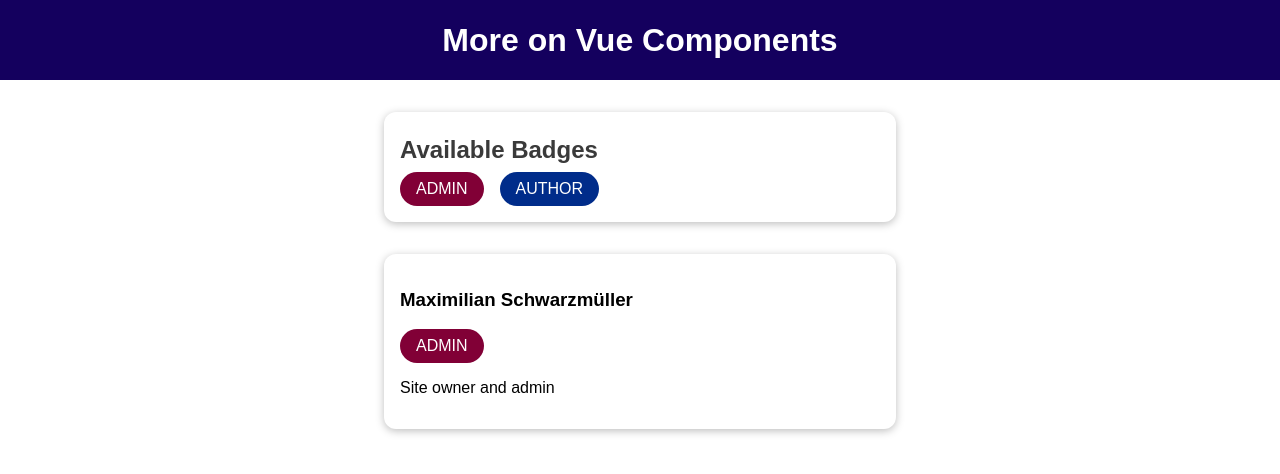
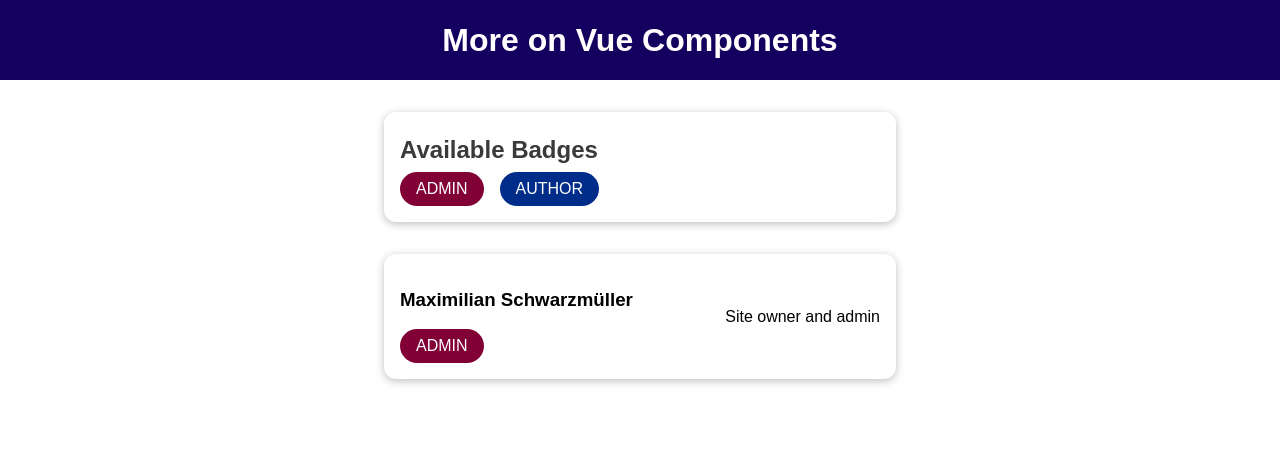
Before and after one commit to yozdil/learning-vue, a Vue app in the folder 04-components/04-diving-deeper/01-starting-setup/: page / in a window 1280 px wide. Shown: the top 474 px of the page. Built offline with nearby package versions, Linux system fonts and the light colour scheme.

Commit message:
implement slots

```diff
--- a/04-components/04-diving-deeper/01-starting-setup/src/components/BadgeList.vue
+++ b/04-components/04-diving-deeper/01-starting-setup/src/components/BadgeList.vue
@@ -13,6 +13,14 @@
 </template>
 
 <style scoped>
+section {
+  margin: 2rem auto;
+  max-width: 30rem;
+  border-radius: 12px;
+  box-shadow: 0 2px 8px rgba(0, 0, 0, 0.26);
+  padding: 1rem;
+}
+
 section h2 {
   margin: 0.5rem 0;
   color: #3a3a3a;
--- a/04-components/04-diving-deeper/01-starting-setup/src/components/BaseBadge.vue
+++ b/04-components/04-diving-deeper/01-starting-setup/src/components/BaseBadge.vue
@@ -16,7 +16,7 @@ export default {
 };
 </script>
 
-<style>
+<style scoped>
 .badge {
   display: inline-block;
   padding: 0.5rem 1rem;
--- /dev/null
+++ b/04-components/04-diving-deeper/01-starting-setup/src/components/BaseCard.vue
@@ -0,0 +1,19 @@
+<template>
+  <div>
+    <slot></slot>
+  </div>
+</template>
+
+<script>
+export default {};
+</script>
+
+<style scoped>
+div {
+  margin: 2rem auto;
+  max-width: 30rem;
+  border-radius: 12px;
+  box-shadow: 0 2px 8px rgba(0, 0, 0, 0.26);
+  padding: 1rem;
+}
+</style>
--- a/04-components/04-diving-deeper/01-starting-setup/src/components/UserInfo.vue
+++ b/04-components/04-diving-deeper/01-starting-setup/src/components/UserInfo.vue
@@ -1,27 +1,22 @@
 <template>
   <section>
-    <header>
-      <h3>{{ fullName }}</h3>
-      <base-badge :type="role" :caption="role.toUpperCase()"></base-badge>
-    </header>
-    <p>{{ infoText }}</p>
+    <base-card>
+      <header>
+        <h3>{{ fullName }}</h3>
+        <base-badge :type="role" :caption="role.toUpperCase()"></base-badge>
+      </header>
+      <p>{{ infoText }}</p>
+    </base-card>
   </section>
 </template>
 
 <script>
 export default {
-  props: ['fullName', 'infoText', 'role'],
+  props: ["fullName", "infoText", "role"],
 };
 </script>
 
-<style>
-section {
-  margin: 2rem auto;
-  max-width: 30rem;
-  border-radius: 12px;
-  box-shadow: 0 2px 8px rgba(0, 0, 0, 0.26);
-  padding: 1rem;
-}
+<style scoped>
 
 section div {
   display: flex;
--- a/04-components/04-diving-deeper/01-starting-setup/src/main.js
+++ b/04-components/04-diving-deeper/01-starting-setup/src/main.js
@@ -2,9 +2,11 @@ import { createApp } from "vue";
 
 import App from "./App.vue";
 import BaseBadge from "./components/BaseBadge.vue";
+import BaseCard from "./components/BaseCard.vue";
 
 const app = createApp(App);
 
 app.component("base-badge", BaseBadge);
+app.component("base-card", BaseCard);
 
 app.mount("#app");
```
